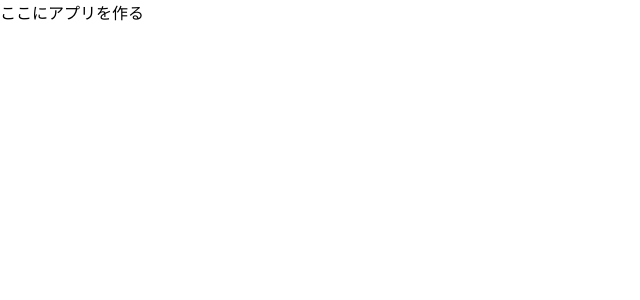
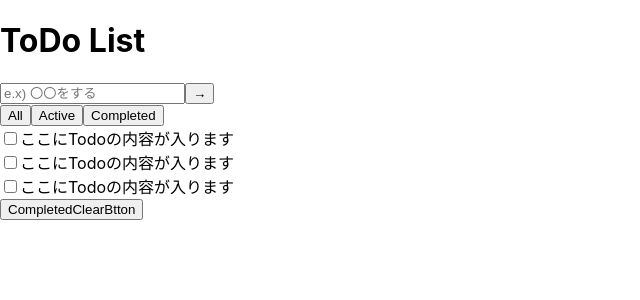
Before and after one commit to S-Yamamoto3215/react-simple-todo, a React (Create React App) app: page / in a window 1280 px wide. Shown: the top 300 px of the page, without its empty margins (0-640 px from the left). Built offline with nearby package versions, Linux system fonts and the light colour scheme.

Commit message:
Simple MarkUp

```diff
--- a/src/App.tsx
+++ b/src/App.tsx
@@ -1,9 +1,44 @@
 import React from 'react';
 
-function App() {
+const App = () => {
   return (
     <div className="App">
-      ここにアプリを作る
+      <h1>ToDo List</h1>
+      {/* TodoInputField */}
+      <div className='TodoInputField'>
+        <input type="text" placeholder='e.x) 〇〇をする'/>
+        <button>→</button>
+      </div>
+
+      {/* TodoList */}
+      <div className='TodoList'>
+
+        {/* FilteringMenu */}
+        <div className='FilteringMenu'>
+          <button>All</button>
+          <button>Active</button>
+          <button>Completed</button>
+        </div>
+
+        {/* TodoItem */}
+        <div className='TodoItem'>
+          <input type="checkbox" name="todoItem" id="aaa" />
+          ここにTodoの内容が入ります
+        </div>
+        <div className='TodoItem'>
+          <input type="checkbox" name="todoItem" id="aaa" />
+          ここにTodoの内容が入ります
+        </div>
+        <div className='TodoItem'>
+          <input type="checkbox" name="todoItem" id="aaa" />
+          ここにTodoの内容が入ります
+        </div>
+
+        {/* CompletedClearBtton */}
+        <div className='CompletedClearBtton'>
+          <button>CompletedClearBtton</button>
+        </div>
+      </div>
     </div>
   );
 }
```
